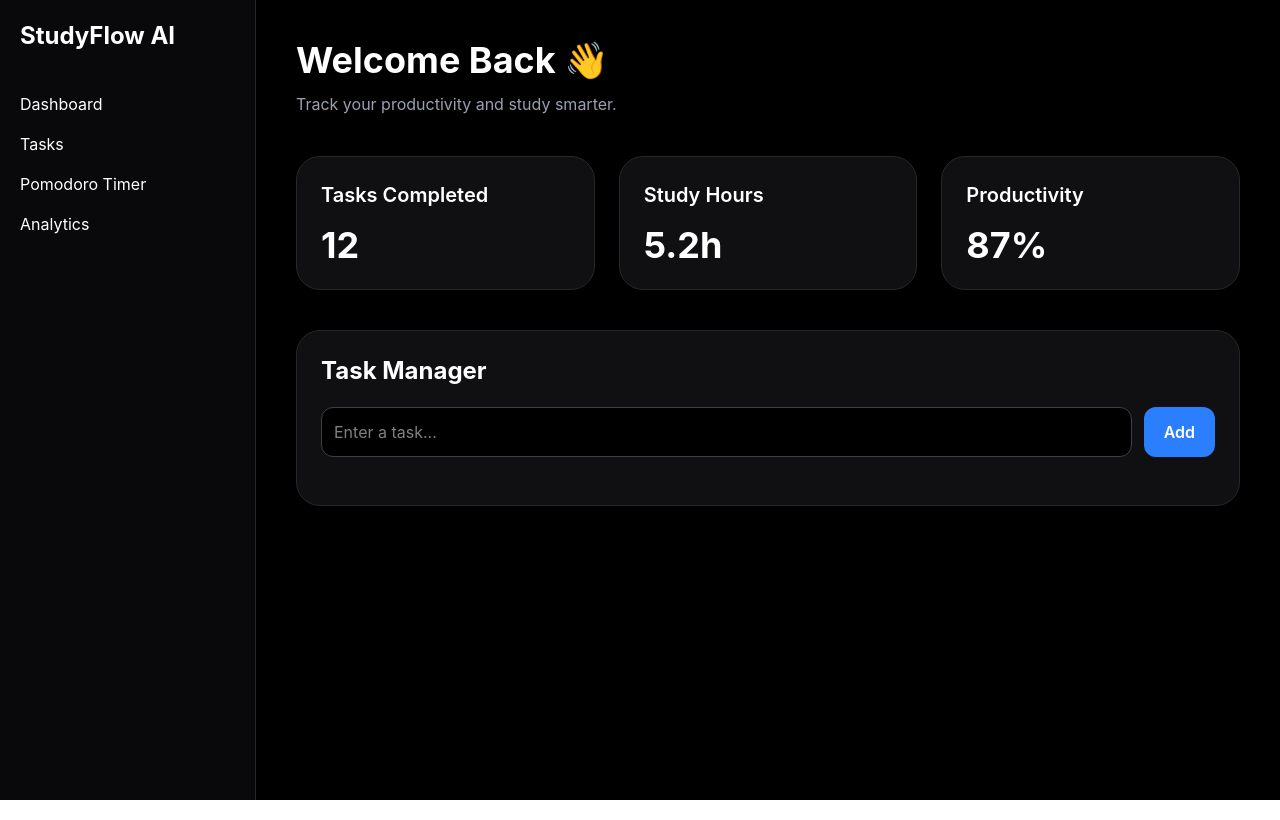
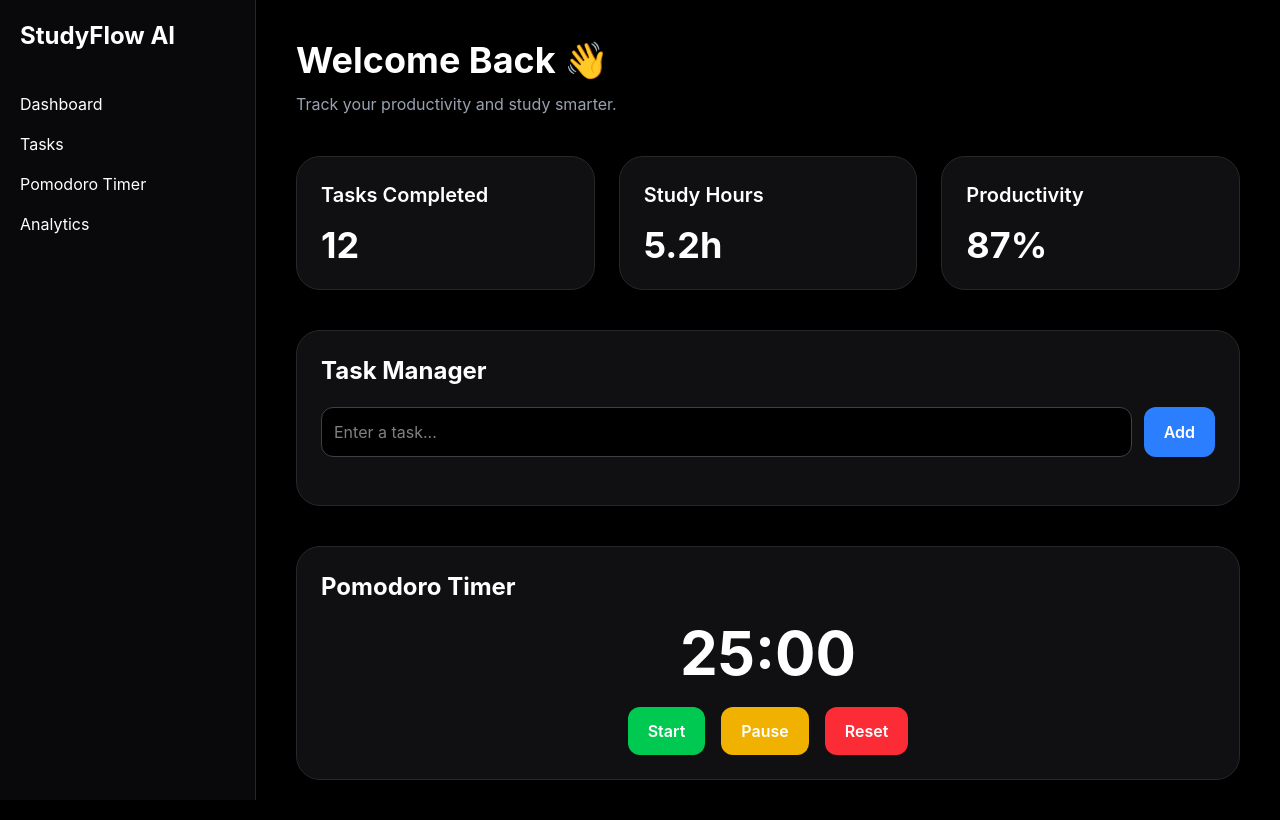
Before and after one commit to SathanaP/studyflow-ai, a React (Vite) app: page / in a window 1280 px wide. Built offline with nearby package versions, Linux system fonts and the light colour scheme.

Commit message:
Added Pomodoro timer feature

```diff
--- a/src/App.jsx
+++ b/src/App.jsx
@@ -1,4 +1,5 @@
 import Sidebar from "./components/Sidebar";
+import PomodoroTimer from "./components/PomodoroTimer";
 import TaskManager from "./components/TaskManager";
 
 function App() {
@@ -50,6 +51,7 @@ function App() {
 
         {/* Task Manager */}
         <TaskManager />
+        <PomodoroTimer />
       </div>
     </div>
   );
--- /dev/null
+++ b/src/components/PomodoroTimer.jsx
@@ -0,0 +1,67 @@
+import { useState, useEffect } from "react";
+
+function PomodoroTimer() {
+  const [time, setTime] = useState(1500);
+  const [isRunning, setIsRunning] = useState(false);
+
+  useEffect(() => {
+    let timer;
+
+    if (isRunning && time > 0) {
+      timer = setInterval(() => {
+        setTime((prev) => prev - 1);
+      }, 1000);
+    }
+
+    return () => clearInterval(timer);
+  }, [isRunning, time]);
+
+  const formatTime = () => {
+    const minutes = Math.floor(time / 60);
+    const seconds = time % 60;
+
+    return `${minutes}:${seconds < 10 ? "0" : ""}${seconds}`;
+  };
+
+  const resetTimer = () => {
+    setTime(1500);
+    setIsRunning(false);
+  };
+
+  return (
+    <div className="bg-zinc-900/70 backdrop-blur-lg border border-zinc-800 p-6 rounded-3xl mt-10">
+      <h2 className="text-2xl font-bold mb-5">
+        Pomodoro Timer
+      </h2>
+
+      <div className="text-6xl font-bold text-center mb-6">
+        {formatTime()}
+      </div>
+
+      <div className="flex justify-center gap-4">
+        <button
+          onClick={() => setIsRunning(true)}
+          className="px-5 py-3 bg-green-500 rounded-xl font-semibold hover:bg-green-600 transition"
+        >
+          Start
+        </button>
+
+        <button
+          onClick={() => setIsRunning(false)}
+          className="px-5 py-3 bg-yellow-500 rounded-xl font-semibold hover:bg-yellow-600 transition"
+        >
+          Pause
+        </button>
+
+        <button
+          onClick={resetTimer}
+          className="px-5 py-3 bg-red-500 rounded-xl font-semibold hover:bg-red-600 transition"
+        >
+          Reset
+        </button>
+      </div>
+    </div>
+  );
+}
+
+export default PomodoroTimer;
```
